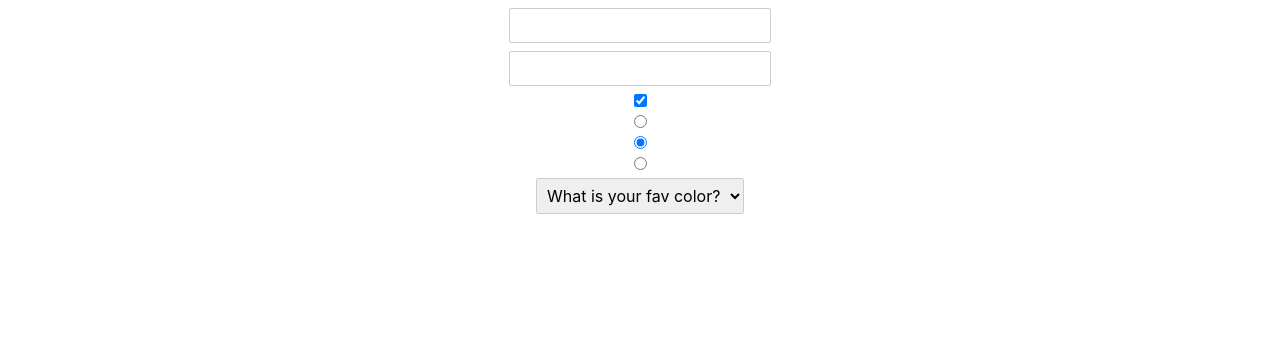
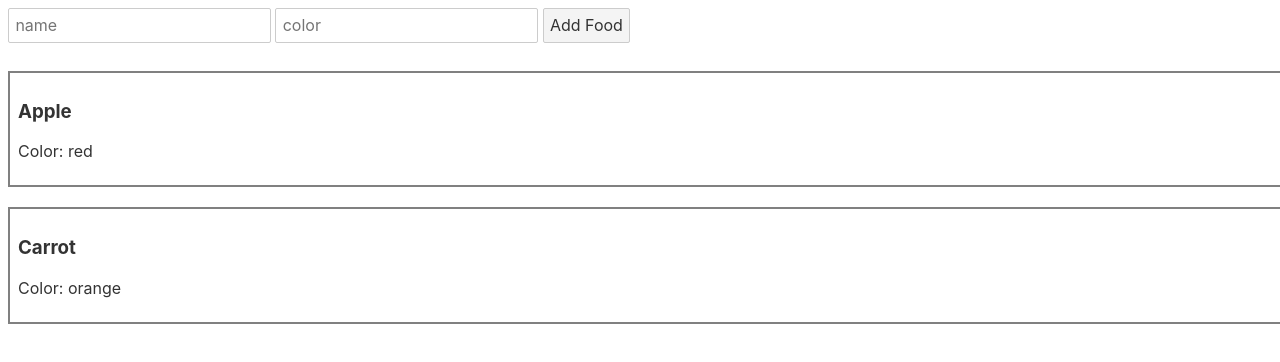
Before and after one commit to markpackham/more-svelte-learning, a Svelte app: page / in a window 1280 px wide. Shown: the top 362 px of the page. Built offline with nearby package versions, Linux system fonts and the light colour scheme.

Commit message:
use createEventDispatcher to pass props

```diff
--- a/src/App.svelte
+++ b/src/App.svelte
@@ -1,38 +1,37 @@
 <script>
-	let name;
-	let num;
-	let isChecked = true;
-	let value = 2;
-	let selected;
+import Form from "./Form.svelte";
+let foods = [
+		{name: "Apple", color: "red", id: 0},
+		{name: "Carrot", color: "orange", id: 1},
+	]
 
-	let questions = [
-		{id: 1, text: "What is your fav color?"},
-		{id: 2, text: "What is your fav fruit?"},
-	]
+	const addFood = (e) =>{
+		const food = e.detail;
+		foods = [food,...foods]
+	}
 </script>
 
 <main>
-<input type="text" bind:value={name}>
-<input type="number" bind:value={num}>
-<input type="checkbox" bind:checked={isChecked}>
-<input type="radio" bind:group={value} value={1}>
-<input type="radio" bind:group={value} value={2}>
-<input type="radio" bind:group={value} value={3}>
-
-<select bind:value={selected}>
-{#each questions as question}
-<option value={question}>
-{question.text}
-</option>
-{/each}
-</select>
-
+	<Form on:addFood={addFood} />
+	{#each foods as food (food.id)}
+	<div class="fooditem">
+		<h3>{food.name}</h3>
+		<p>Color: {food.color}</p>
+	</div>
+	{/each}
 </main>
 
 <style>
+	.fooditem {
+		border: 2px solid gray;
+		text-align: left;
+		padding: 8px;
+		margin-top: 20px;
+		width: 100%;
+	}
 	main {
 		display: flex;
 		flex-direction: column;
-		align-items: center;
+		align-items: flex-start;
 	}
 </style>
--- /dev/null
+++ b/src/Form.svelte
@@ -0,0 +1,29 @@
+<script>
+    import {createEventDispatcher} from "svelte";
+
+    let dispatch = createEventDispatcher();
+
+    let name;
+    let color;
+
+    const handleSubmit = ()=>{
+        const food = {
+            name: name,
+            color: color,
+            // Obviously don't use Random to generate unique ids in production since it risks duplicates
+            id: Math.random()
+        }
+        dispatch("addFood", food);
+    }
+</script>
+
+
+<form on:submit|preventDefault={handleSubmit}>
+    <input type="text" placeholder="name" bind:value={name}>
+    <input type="text" placeholder="color" bind:value={color}>
+    <button>Add Food</button>
+</form>
+
+<style>
+
+</style>
```
